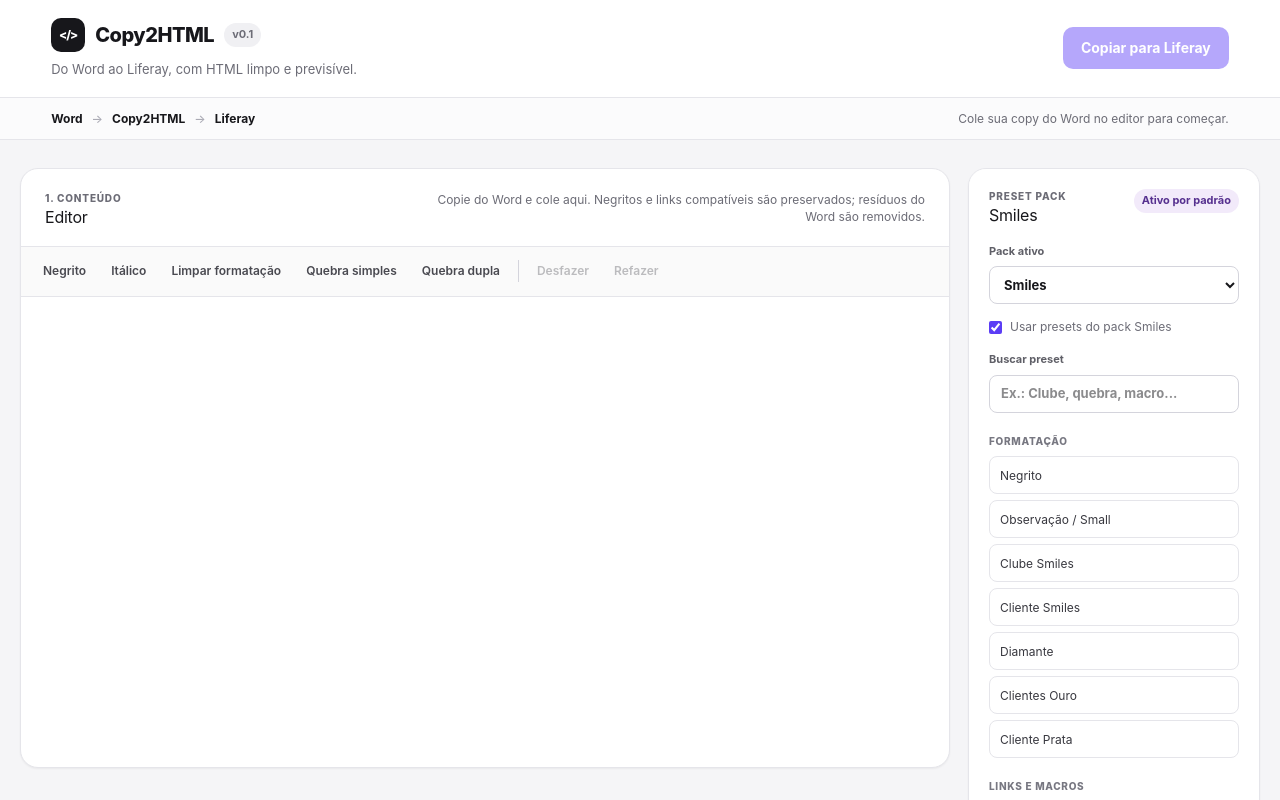
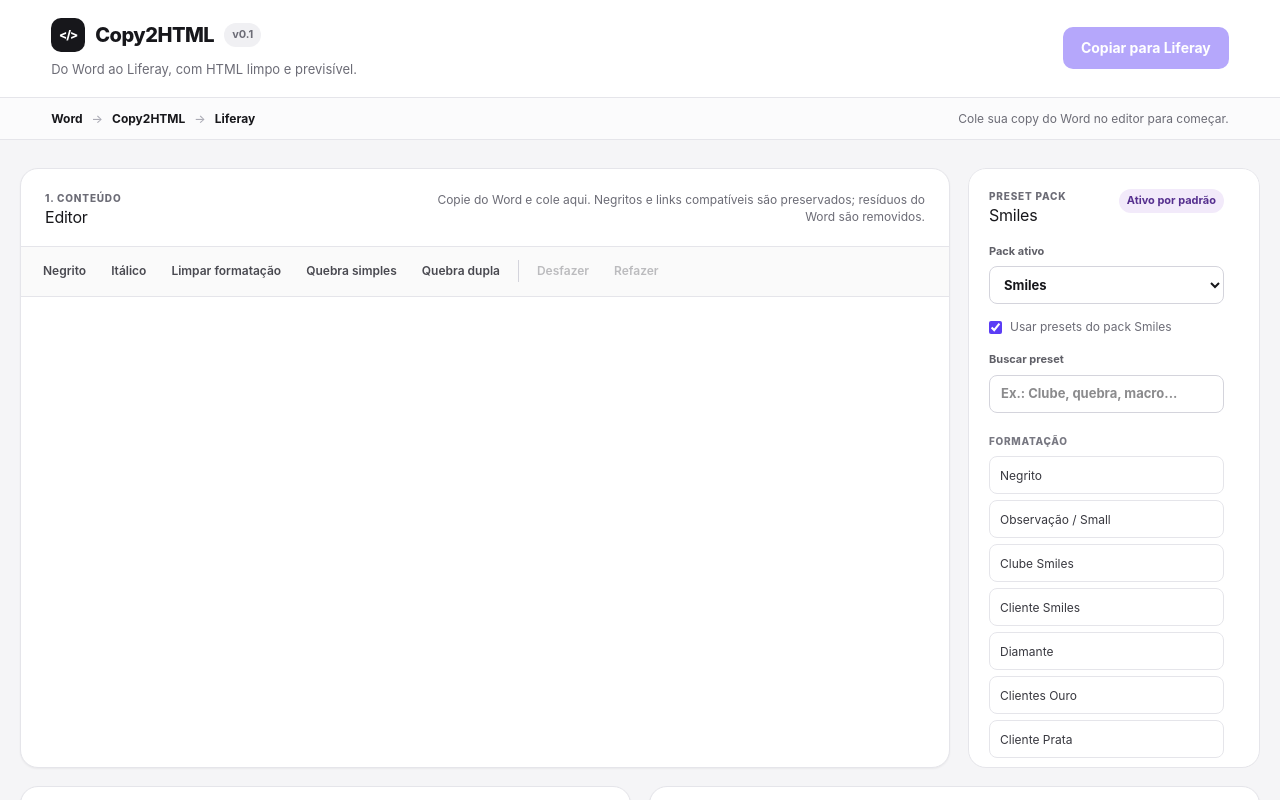
Before and after one commit to jhonatan-oliveiradev/copy2html, a Next.js app: page / in a window 1280 px wide. Shown: the top 800 px of the page. Built offline with nearby package versions, Linux system fonts and the light colour scheme.

Commit message:
fix: align presets rail with editor height

```diff
--- a/src/features/workspace/copy2html-workspace.tsx
+++ b/src/features/workspace/copy2html-workspace.tsx
@@ -10,6 +10,7 @@
 import { HtmlOutputPanel } from '@/features/html-output/html-output-panel'
 import { PresetPanel } from '@/features/presets/preset-panel'
 import { HtmlPreview } from '@/features/preview/html-preview'
+import styles from './copy2html-workspace.module.css'
 
 const emptyResult: SerializationResult = {
   html: '',
@@ -91,6 +92,7 @@
           <CopyEditor onSerializedChange={updateResult} onNotice={showNotice} registerPresetActions={setPresetActions} />
         </section>
 
+        <aside className={styles.presetRail} aria-label="Presets de formatação">
           <PresetPanel
             packs={packs}
             activePackId={activePackId}
@@ -102,6 +104,7 @@
             onCreateCustomPreset={createCustomPreset}
             onNotice={showNotice}
           />
+        </aside>
 
         <div className="result-grid">
           <HtmlOutputPanel result={result} />
```
Lines whose indentation alone changed are shown as unchanged.
